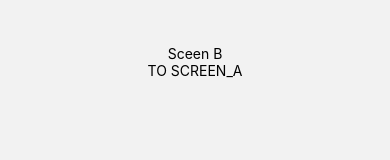
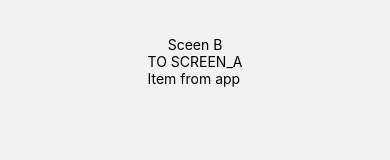
Before and after one commit to qkreltms/react-native-practice01, a React Native app: screen /Screen_B in a window 390 px wide. Shown: the part 368-528 px from the top of the page. Built offline with nearby package versions, Linux system fonts and the light colour scheme.

Commit message:
passing data to other navigation

```diff
--- a/App.tsx
+++ b/App.tsx
@@ -45,8 +45,13 @@ const App = () => {
               name="Screen_A"
               component={ScreenA}
               options={{ tabBarBadge: 3 }}
+              initialParams={{ itemName: "Item from app" }}
             />
-            <Tab.Screen name="Screen_B" component={ScreenB} />
+            <Tab.Screen
+              name="Screen_B"
+              component={ScreenB}
+              initialParams={{ itemName: "Item from app" }}
+            />
           </Tab.Navigator>
         </NavigationContainer>
       </SafeAreaProvider>
--- a/ScreenA.tsx
+++ b/ScreenA.tsx
@@ -2,16 +2,20 @@ import React from "react";
 import { NativeStackScreenProps } from "@react-navigation/native-stack";
 import { Button, StyleSheet, Text, View } from "react-native";
 
-interface ScreeAprops extends NativeStackScreenProps<{ Screen_B: undefined }> {}
-const ScreenA = ({ navigation }: ScreeAprops) => {
+interface ScreeAprops
+  extends NativeStackScreenProps<{ Screen_B: { itemName: string } }> {}
+const ScreenA = ({ navigation, route }: ScreeAprops) => {
+  const { itemName } = route.params as any;
   const onPress = () => {
-    navigation.navigate("Screen_B");
+    // 데이터 넘기기
+    navigation.navigate("Screen_B", { itemName: "Data from Screen A" });
   };
 
   return (
     <View style={styles.body}>
       <Text>Sceen A</Text>
       <Button title="TO SCREEN_B" onPress={onPress} />
+      <Text>{itemName}</Text>
     </View>
   );
 };
--- a/ScreenB.tsx
+++ b/ScreenB.tsx
@@ -2,11 +2,16 @@ import React from "react";
 import { NativeStackScreenProps } from "@react-navigation/native-stack";
 import { Pressable, StyleSheet, Text, View } from "react-native";
 
-interface ScreeBprops extends NativeStackScreenProps<{ Screen_A: undefined }> {}
-const ScreenB = ({ navigation }: ScreeBprops) => {
+interface ScreeBprops
+  extends NativeStackScreenProps<{ Screen_A: { itemName: string } }> {}
+const ScreenB = ({ navigation, route }: ScreeBprops) => {
+  // 추후 타입 알아보기
+  const { itemName } = route.params as any;
   const onPress = () => {
     // navigation.navigate("Screen_A");
-    navigation.goBack();
+    navigation.navigate("Screen_A", {
+      itemName: "GET Item name from Screen B",
+    });
   };
 
   return (
@@ -14,6 +19,7 @@ const ScreenB = ({ navigation }: ScreeBprops) => {
       <Text>Sceen B</Text>
       <Pressable onPress={onPress}>
         <Text>TO SCREEN_A</Text>
+        <Text>{itemName}</Text>
       </Pressable>
     </View>
   );
--- a/package.json
+++ b/package.json
@@ -16,6 +16,7 @@
   "dependencies": {
     "@expo/vector-icons": "^12.0.0",
     "@react-navigation/bottom-tabs": "^6.0.5",
+    "@react-navigation/drawer": "^6.1.8",
     "@react-navigation/native": "^6.0.6",
     "@react-navigation/native-stack": "^6.1.0",
     "expo": "~43.0.2",
```
Also changed, not shown: 1 other file (tests, documents, lock files or other folders).
